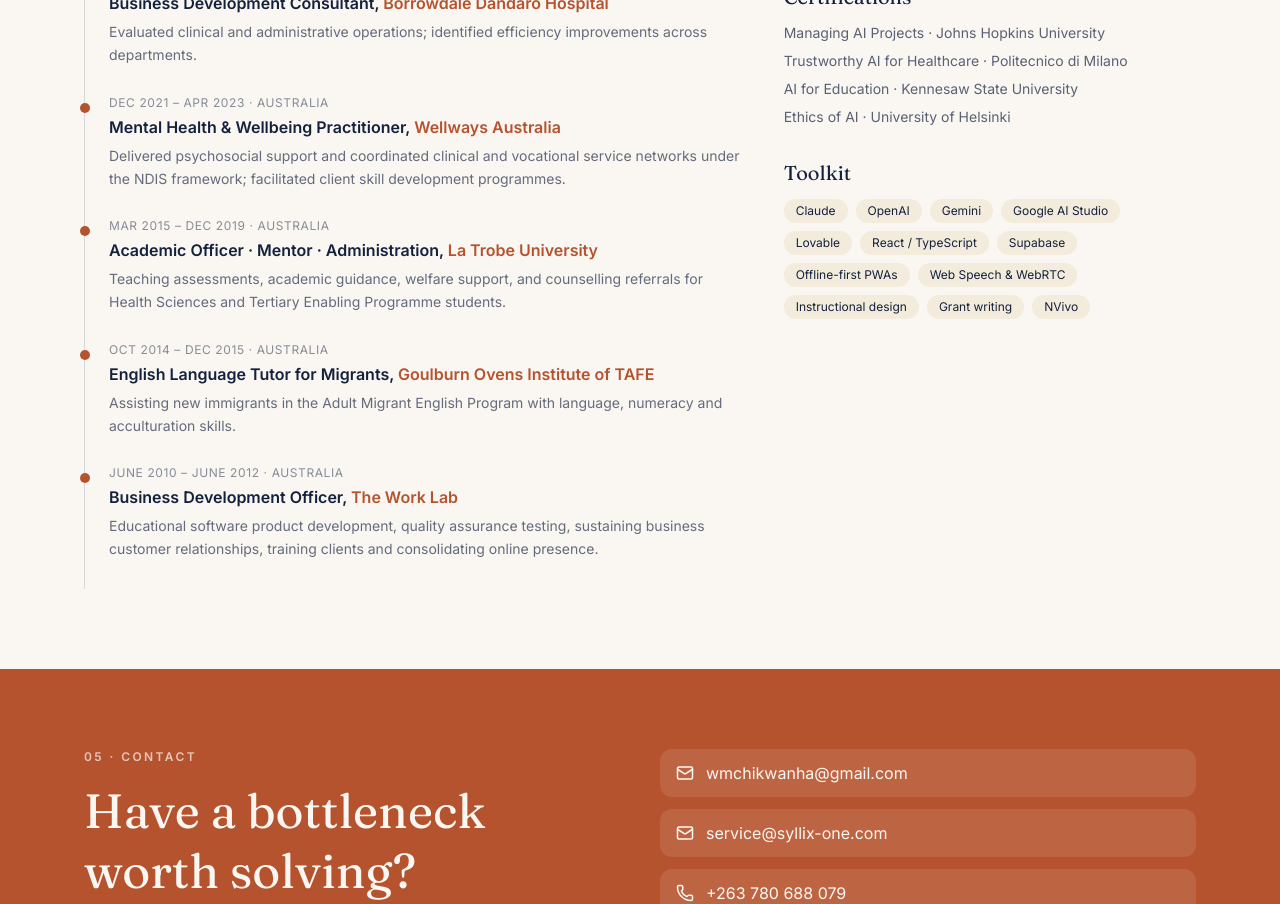
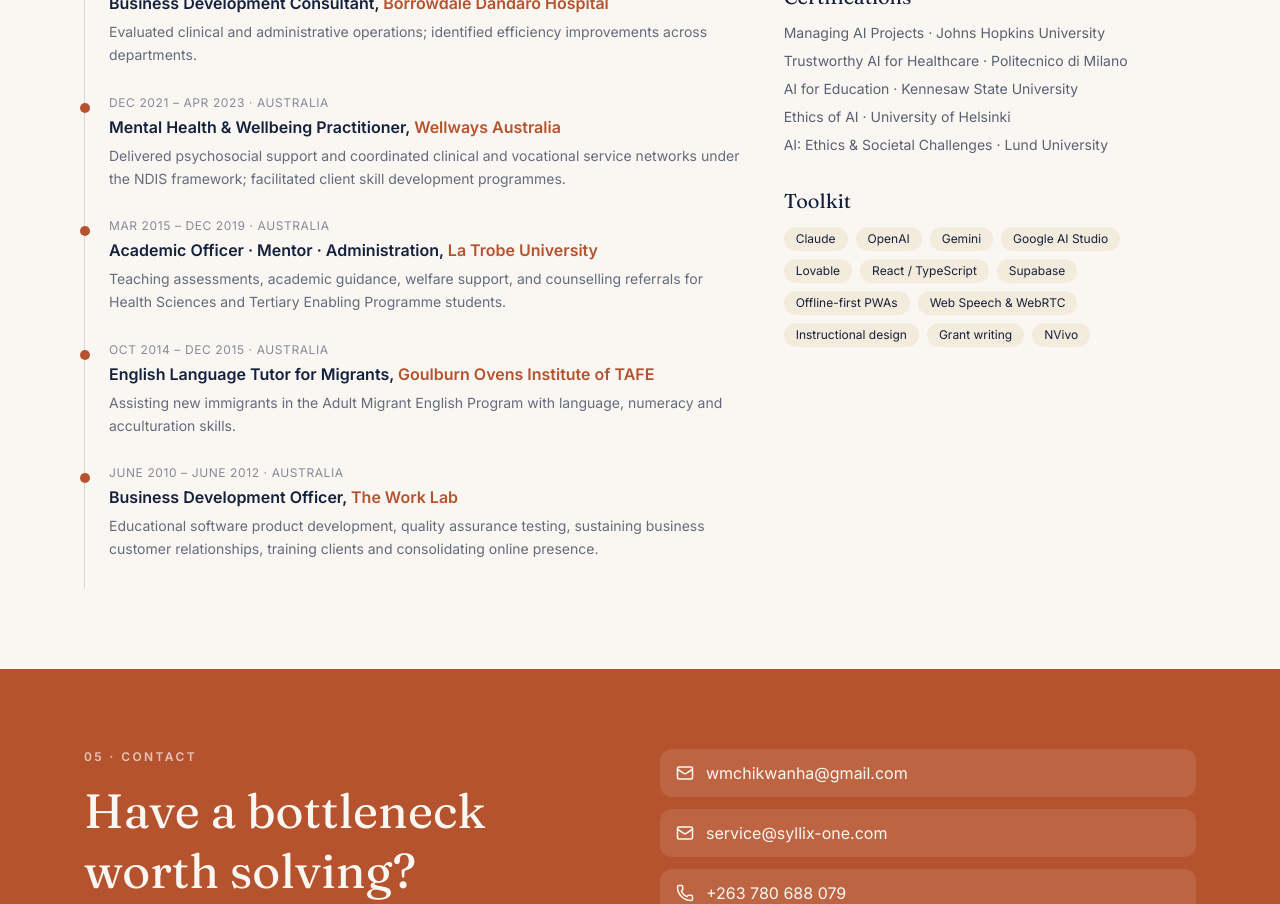
Before and after one commit to wmchikwanha/wmchikwanha_portfolio, a React (Vite) app: page / in a window 1280 px wide. Shown: the part 3220-4124 px from the top of the page. Built offline with nearby package versions, Linux system fonts and the light colour scheme.

Commit message:
Add AI: Ethics & Societal Challenges (Lund University) to certifications

```diff
--- a/src/App.tsx
+++ b/src/App.tsx
@@ -30,6 +30,7 @@ const CERTS = [
   "Trustworthy AI for Healthcare · Politecnico di Milano",
   "AI for Education · Kennesaw State University",
   "Ethics of AI · University of Helsinki",
+  "AI: Ethics & Societal Challenges · Lund University",
 ];
 
 const TOOLS = ["Claude", "OpenAI", "Gemini", "Google AI Studio", "Lovable", "React / TypeScript", "Supabase", "Offline-first PWAs", "Web Speech & WebRTC", "Instructional design", "Grant writing", "NVivo"];
--- a/src/components/Education.tsx
+++ b/src/components/Education.tsx
@@ -34,6 +34,7 @@ const certs = [
   { title: "AI for Education (Intermediate)", issuer: "Kennesaw State University" },
   { title: "Trustworthy AI for Healthcare", issuer: "Politecnico di Milano" },
   { title: "Ethics of AI", issuer: "University of Helsinki" },
+  { title: "AI: Ethics & Societal Challenges", issuer: "Lund University" },
   { title: "Build & Execute AI Strategy", issuer: "Coursera Network" }
 ];
 
```
